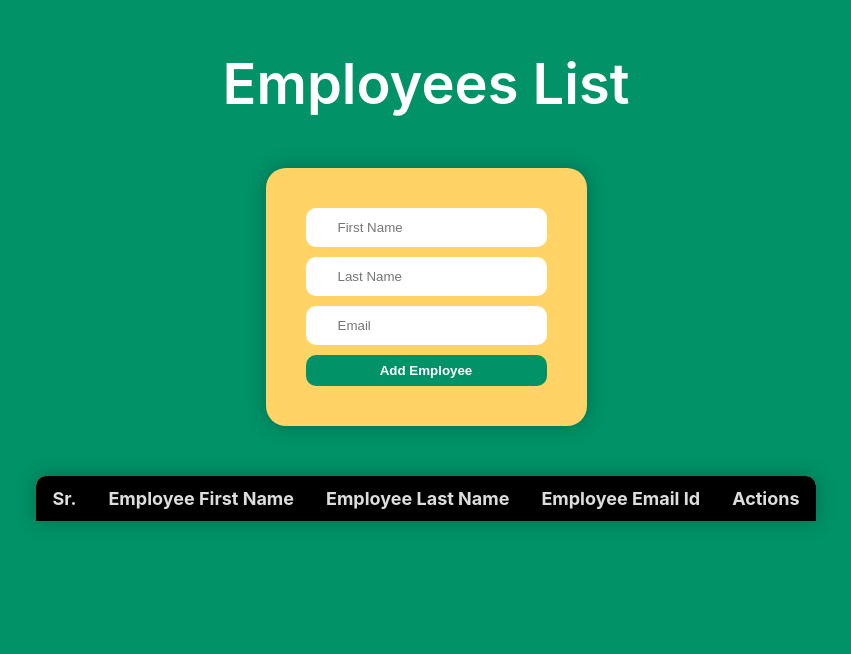
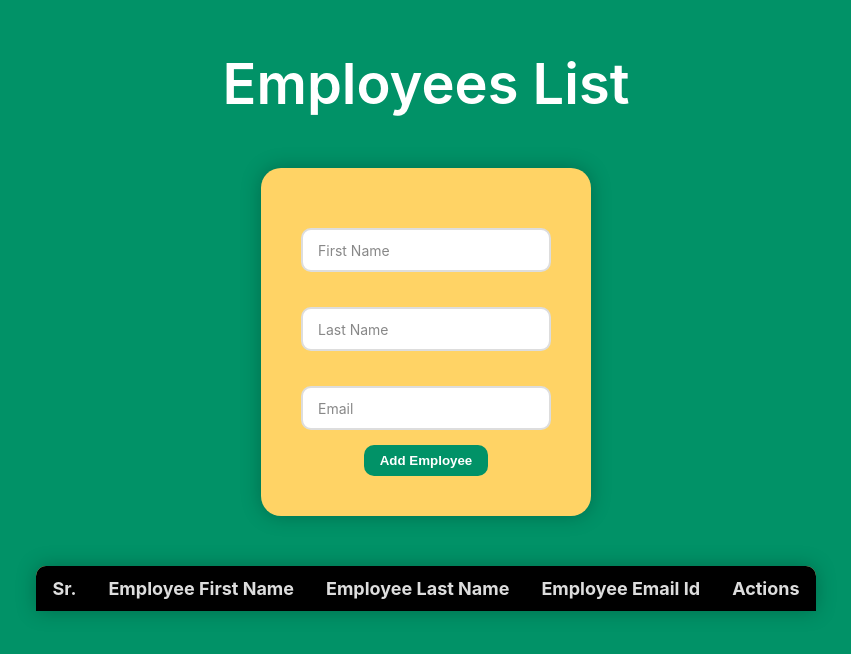
Before and after one commit to yousafsabir/16-CRUD-md-react, a React (Vite) app: page / in a window 1280 px wide. Shown: the top 654 px of the page, without its empty margins (214-1065 px from the left). Built offline with nearby package versions, Linux system fonts and the light colour scheme.

Commit message:
styled input elements on focus

```diff
--- a/src/App.css
+++ b/src/App.css
@@ -45,18 +45,67 @@ h1 {
   flex-direction: column;
   gap: 10px;
 }
+/* -------Styling Inputs--------- */
+.inputField {
+  /* measurements */
+  padding-top: 20px;
+  margin-bottom: 5px;
+  /* position */
+  position: relative;
+}
 
-.Form input {
+.inputField input {
+  /* to remove all the browser styling */
+  -webkit-appearance: none;
+  -ms-appearance: none;
+  -moz-appearance: none;
+  appearance: none;
   /* measurements */
-  padding: 12px 32px;
+  width: 250px;
+  padding: 12px;
+  /* text */
+  font-size: 14px;
   /* border properties */
-  border: none;
+  outline: none;
+  border: 2px solid #ddd;
   border-radius: 10px;
+}
+
+.inputField input + .placeholder {
+  /* measurements */
+  padding: 0 5px;
+  /* color */
+  background-color: #fff;
+  color: #888;
+  /* text */
+  font-size: 14px;
+  /* position */
+  position: absolute;
+  top: calc(50% + 10px);
+  left: 12px;
+  transform: translateY(-50%);
+  /* transition */
+  transition: color 0.3s ease, font-size 0.3s ease, top 0.3s ease;
+}
+/* input on focus */
+.inputField input:valid,
+.inputField input:focus {
+  transition-delay: 0.1s;
+  border-color: #222;
+}
+/* placeholder on focus */
+.inputField input:valid + .placeholder,
+.inputField input:focus + .placeholder {
+  /* position */
+  top: 20px;
+  /* other properties */
+  color: #222;
+  font-size: 10px;
 }
 
 .Form button {
   /* measurements */
-  width: auto;
+  width: fit-content;
   padding: 0.5rem 1rem;
   /* color */
   background-color: #019267;
@@ -66,6 +115,8 @@ h1 {
   /* border properties */
   border: none;
   border-radius: 10px;
+  /* layout */
+  align-self: center;
 }
 
 .Form button:hover {
--- a/src/App.jsx
+++ b/src/App.jsx
@@ -24,33 +24,42 @@ function App() {
     <div className="App">
       <h1>Employees List</h1>
       <div className="Form">
+        <label className="inputField">
           <input
             value={fName}
             onChange={(e) => {
               whenOnchange(e);
             }}
             type="text"
-          placeholder="First Name"
             name="fName"
+            required
           />
+          <span className="placeholder">First Name</span>
+        </label>
+        <label className="inputField">
           <input
             value={lName}
             onChange={(e) => {
               whenOnchange(e);
             }}
             type="text"
-          placeholder="Last Name"
             name="lName"
+            required
           />
+          <span className="placeholder">Last Name</span>
+        </label>
+        <label className="inputField">
           <input
             value={useremail}
             onChange={(e) => {
               whenOnchange(e);
             }}
             type="text"
-          placeholder="Email"
             name="email"
+            required
           />
+          <span className="placeholder">Email</span>
+        </label>
         <button
           onClick={() => {
             if (fName == "" || lName == "" || useremail == "") {
```
Lines whose indentation alone changed are shown as unchanged.
